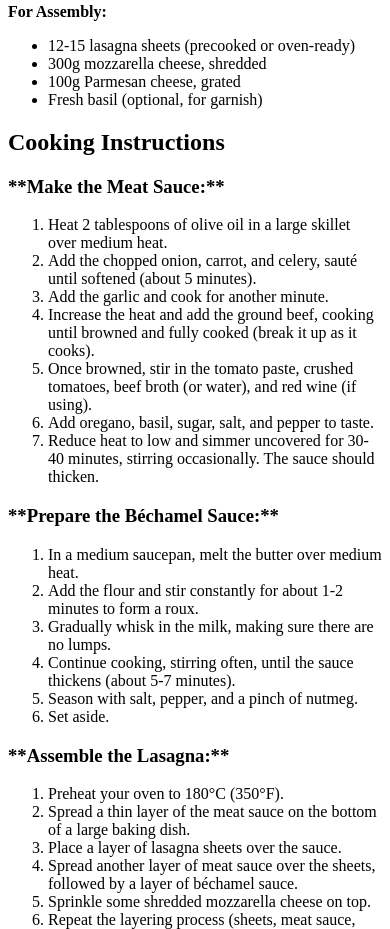
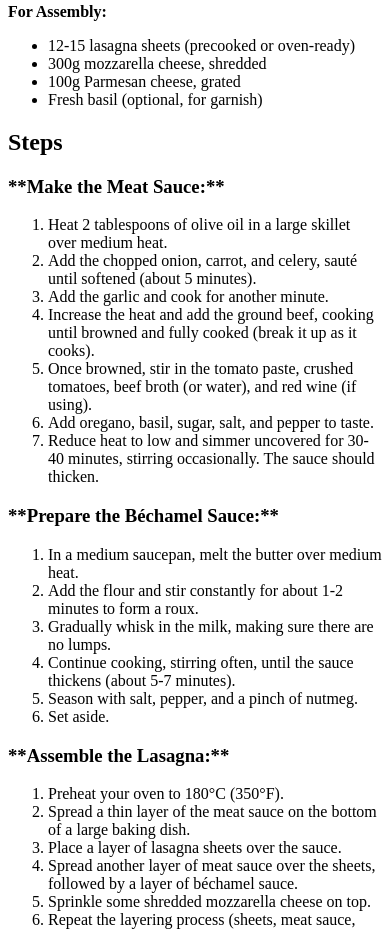
Before and after one commit to 2trck/odin-recipes, a plain HTML site: page recipes/lasagna.html in a window 390 px wide. Shown: the part 1037-1966 px from the top of the page. Drawn offline with Linux system fonts and the light colour scheme.

```diff
--- a/recipes/lasagna.html
+++ b/recipes/lasagna.html
@@ -87,7 +87,7 @@
 
     </p>
 
-    <h2>Cooking Instructions</h2>
+    <h2>Steps</h2>
 
     <p>
 
```
